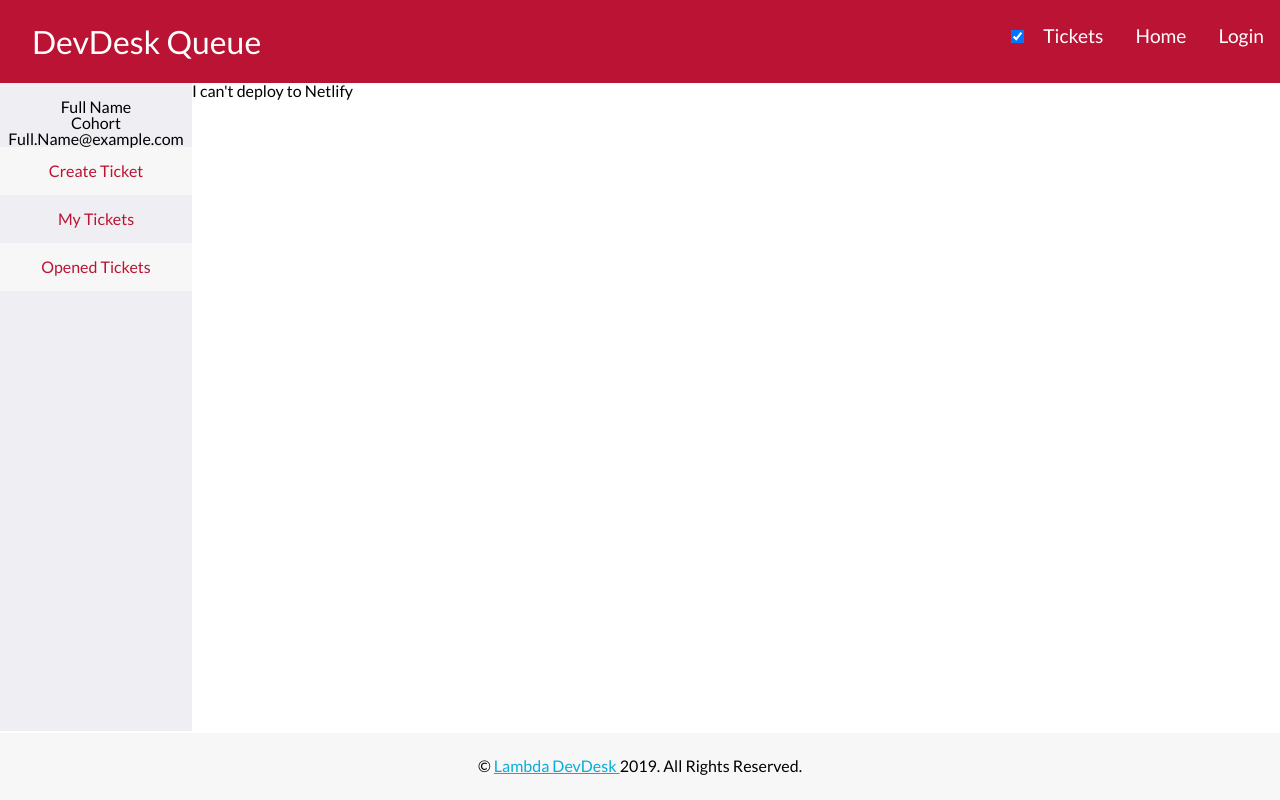
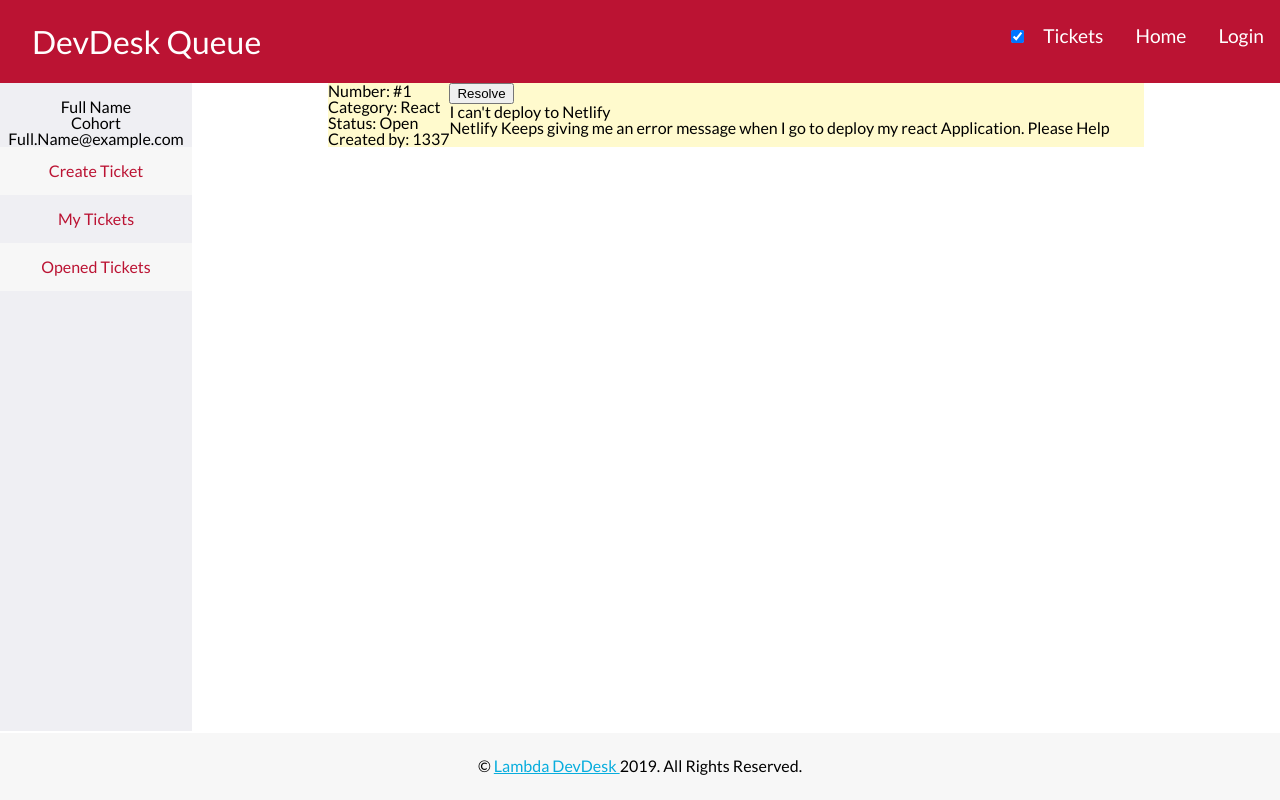
Before and after one commit to lambdadevdesk/DevDesk-Queue-FE, a React (Create React App) app in the folder devdesk/: page /tickets/1 in a window 1280 px wide. Both pictures are taken after a click on the checkbox 1017 px from the left and 36 px from the top of the page. Built offline with nearby package versions, Linux system fonts and the light colour scheme.

Commit message:
Tickets can now be resolved by admin users

```diff
--- a/devdesk/src/actions/index.js
+++ b/devdesk/src/actions/index.js
@@ -132,3 +132,11 @@ export const TOGGLE_ADMIN = "TOGGLE_ADMIN";
 export const toggleAdmin = () => dispatch => {
   dispatch({ type: TOGGLE_ADMIN });
 };
+
+// Test to resolve tickets if you are an Admin
+
+export const RESOLVE_TICKET = "RESOLVE_TICKET";
+export const resolveTicket = id => dispatch => {
+  console.log(id);
+  dispatch({ type: RESOLVE_TICKET, id });
+};
--- a/devdesk/src/components/Tickets/TicketCard.js
+++ b/devdesk/src/components/Tickets/TicketCard.js
@@ -1,5 +1,9 @@
 import React from "react";
 import { connect } from "react-redux";
+
+import styled from "styled-components";
+
+import { resolveTicket } from "../../actions";
 
 import Dashboard from "../Dashboard/Dashboard";
 
@@ -7,17 +11,49 @@ const TicketCard = props => {
   const ticket = props.tickets.find(
     ticket => `${ticket.id}` === props.match.params.id
   );
+
+  const CardDiv = styled.div`
+    margin: 0 auto;
+    width: 75%;
+    background: lemonchiffon;
+    display: flex;
+  `;
+  console.log(ticket);
   return (
     <Dashboard>
-      <h1>{ticket.title}</h1>
+      <CardDiv>
+        <div className="meta-data">
+          <h2>Number: #{ticket.id}</h2>
+          <h2>Category: {ticket.category}</h2>
+          <h2>Status: {ticket.resolved ? "Closed" : "Open"}</h2>
+          <h2>Created by: {ticket.createdBY.id}</h2>
+        </div>
+        <div className="ticket-content">
+          <div>
+            {props.isAdmin ? (
+              <button onClick={() => props.resolveTicket(ticket.id)}>
+                {ticket.resolved ? "Reopen" : "Resolve"}
+              </button>
+            ) : (
+              <button>Edit</button>
+            )}
+          </div>
+          <h2>{ticket.title}</h2>
+          <p>{ticket.description}</p>
+        </div>
+      </CardDiv>
     </Dashboard>
   );
 };
 
 const mapStateToProps = state => {
   return {
-    tickets: state.tickets
+    tickets: state.tickets,
+    isAdmin: state.isAdmin
   };
 };
 
-export default connect(mapStateToProps)(TicketCard);
+export default connect(
+  mapStateToProps,
+  { resolveTicket }
+)(TicketCard);
--- a/devdesk/src/components/Tickets/TicketForm.js
+++ b/devdesk/src/components/Tickets/TicketForm.js
@@ -27,7 +27,6 @@ class TicketForm extends Component {
   handleSubmit = e => {
     e.preventDefault();
     this.props.testAddTicket(this.state.ticket);
-    // This will have to change later when authentication works properly
     this.props.history.push(`/tickets`);
     this.setState({
       ticket: {
--- a/devdesk/src/reducers/index.js
+++ b/devdesk/src/reducers/index.js
@@ -16,7 +16,8 @@ import {
   VIEW_TEST_TICKETS,
   DELETE_TEST_TICKET_SUCCESS,
   UPDATE_TEST_TICKET,
-  TOGGLE_ADMIN
+  TOGGLE_ADMIN,
+  RESOLVE_TICKET
 } from "../actions";
 
 const initialState = {
@@ -187,6 +188,17 @@ const reducers = (state = initialState, action) => {
         ...state,
         isAdmin: !state.isAdmin
       };
+    case RESOLVE_TICKET:
+      const alteredList = state.tickets.map(ticket => {
+        if (Number(ticket.id) === Number(action.id)) {
+          ticket.resolved = !ticket.resolved;
+        }
+        return ticket;
+      });
+      return {
+        ...state,
+        tickets: alteredList
+      };
     default:
       return state;
   }
```
